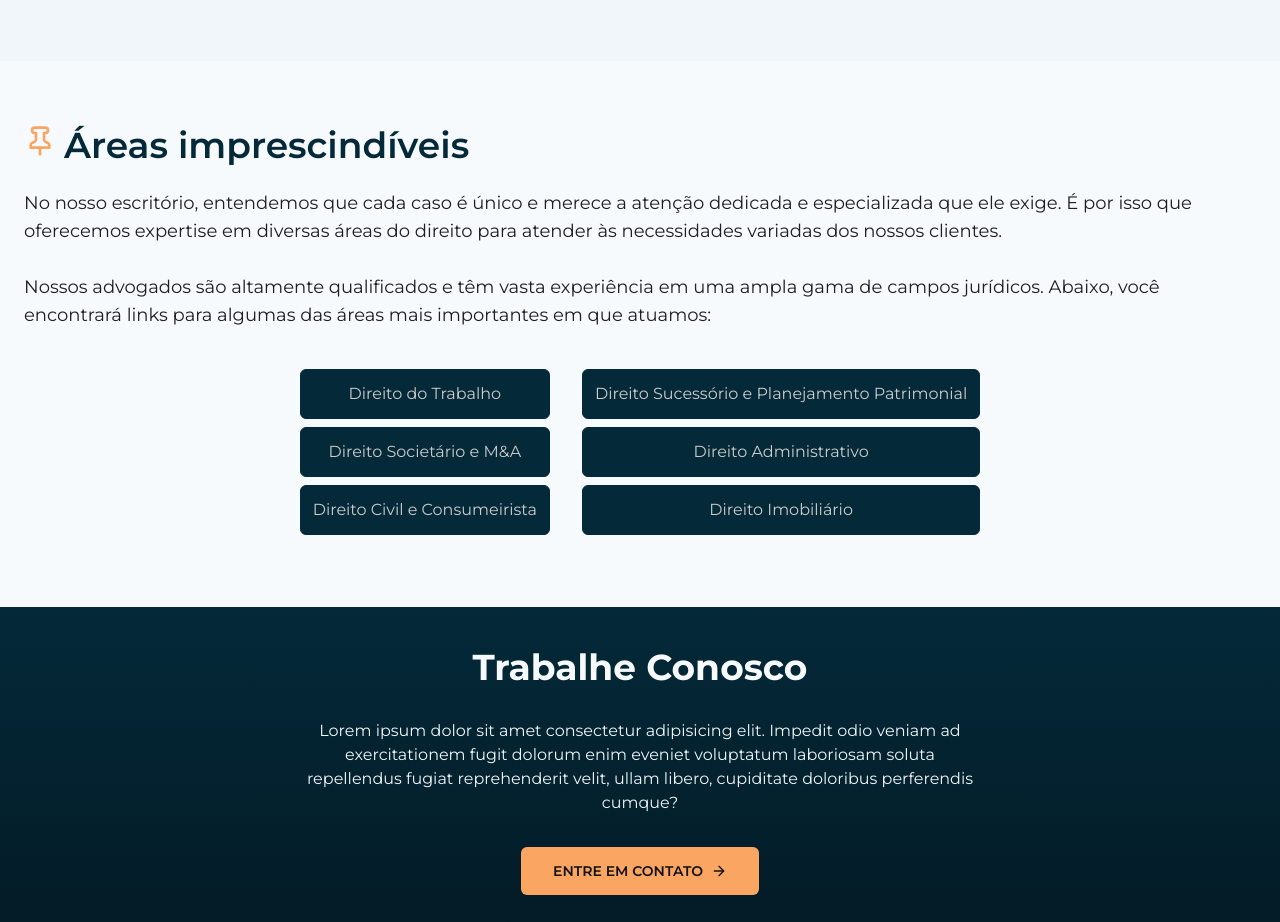
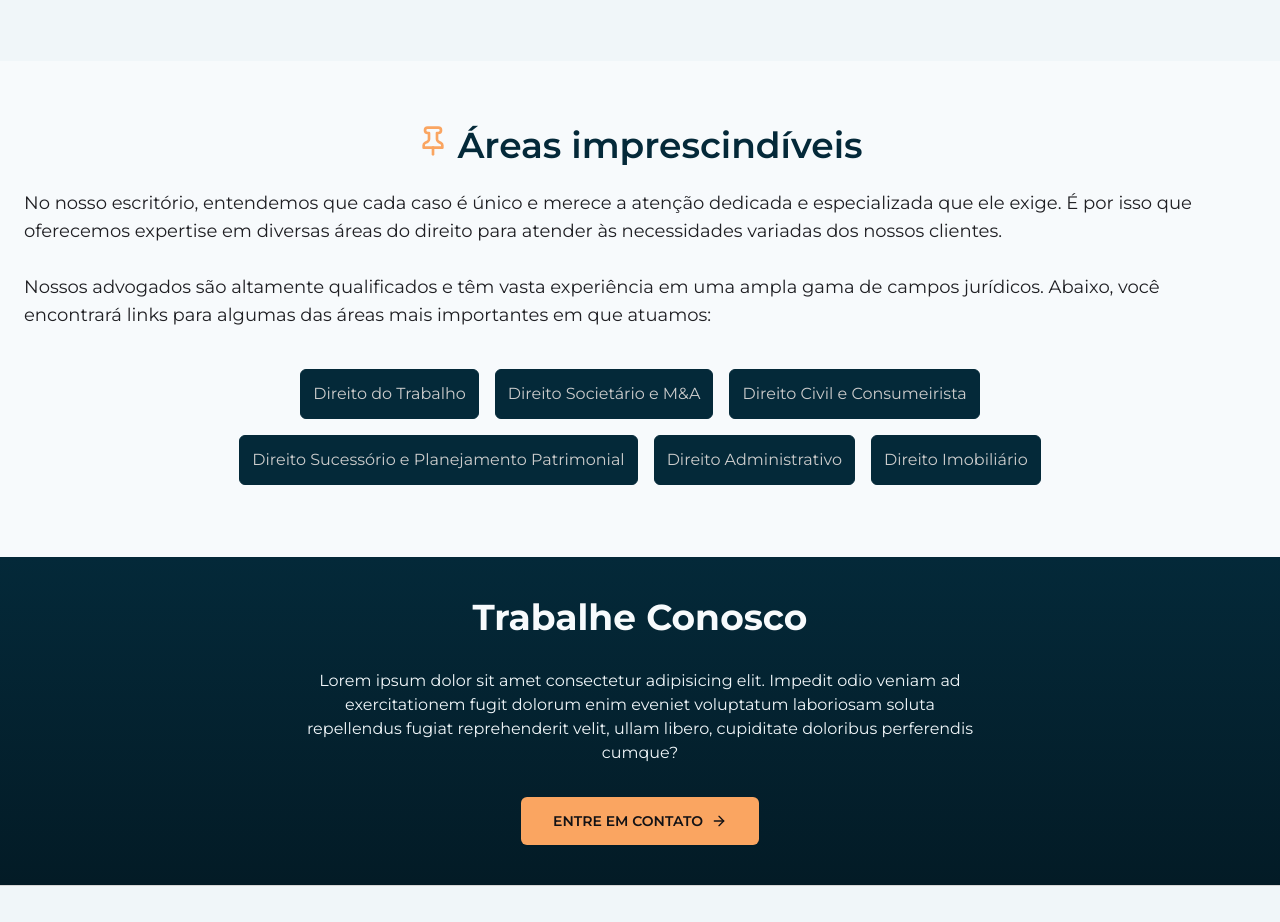
Before and after one commit to charmingruby/consulmagno-e-assis, a Next.js app: page /nossa-equipe in a window 1280 px wide. Shown: the part 1720-2642 px from the top of the page. Built offline with nearby package versions, Linux system fonts and the light colour scheme.

Commit message:
finalizando equipe

```diff
--- a/src/app/(app)/nossa-equipe/components/area-card.tsx
+++ b/src/app/(app)/nossa-equipe/components/area-card.tsx
@@ -7,7 +7,7 @@ interface areaCardProps {
 
 export function AreaCard(props: areaCardProps) {
   return (
-    <div className="rounded-md flex bg-primary-main justify-center text-center  items-center border border-primary-main m-2 p-3 ">
+    <div className="rounded-md flex bg-primary-main justify-center text-center  items-center border border-primary-main m-2 p-3  ">
       <Link prefetch={false} href={props.url}>
         <span className="text-gray-200 hover:text-secondary-main">
           {props.name}
--- a/src/app/(app)/nossa-equipe/page.tsx
+++ b/src/app/(app)/nossa-equipe/page.tsx
@@ -114,7 +114,7 @@ export default function Team() {
       <Container.Root className="bg-white">
         <Container.Content>
           <div>
-            <div className="flex gap-2 ">
+            <div className="flex gap-2 justify-center">
               <Pin className="text-secondary-main h-8 w-8 mb-4 "></Pin>
               <PageTitle title="Áreas imprescindíveis"></PageTitle>
             </div>
@@ -131,13 +131,13 @@ export default function Team() {
               atuamos:
             </Text>
           </div>
-          <div className="flex  flex-wrap justify-center gap-4">
-            <div>
+          <div className=" flex flex-col justify-start">
+            <div className='flex justify-center flex-wrap '>
               <AreaCard name="Direito do Trabalho" url="#"></AreaCard>
               <AreaCard name="Direito Societário e M&A" url="#"></AreaCard>
               <AreaCard name="Direito Civil e Consumeirista" url="#"></AreaCard>
             </div>
-            <div>
+            <div className='flex  justify-center flex-wrap sm: '>
               <AreaCard
                 name="Direito Sucessório e Planejamento Patrimonial"
                 url="#"
```
